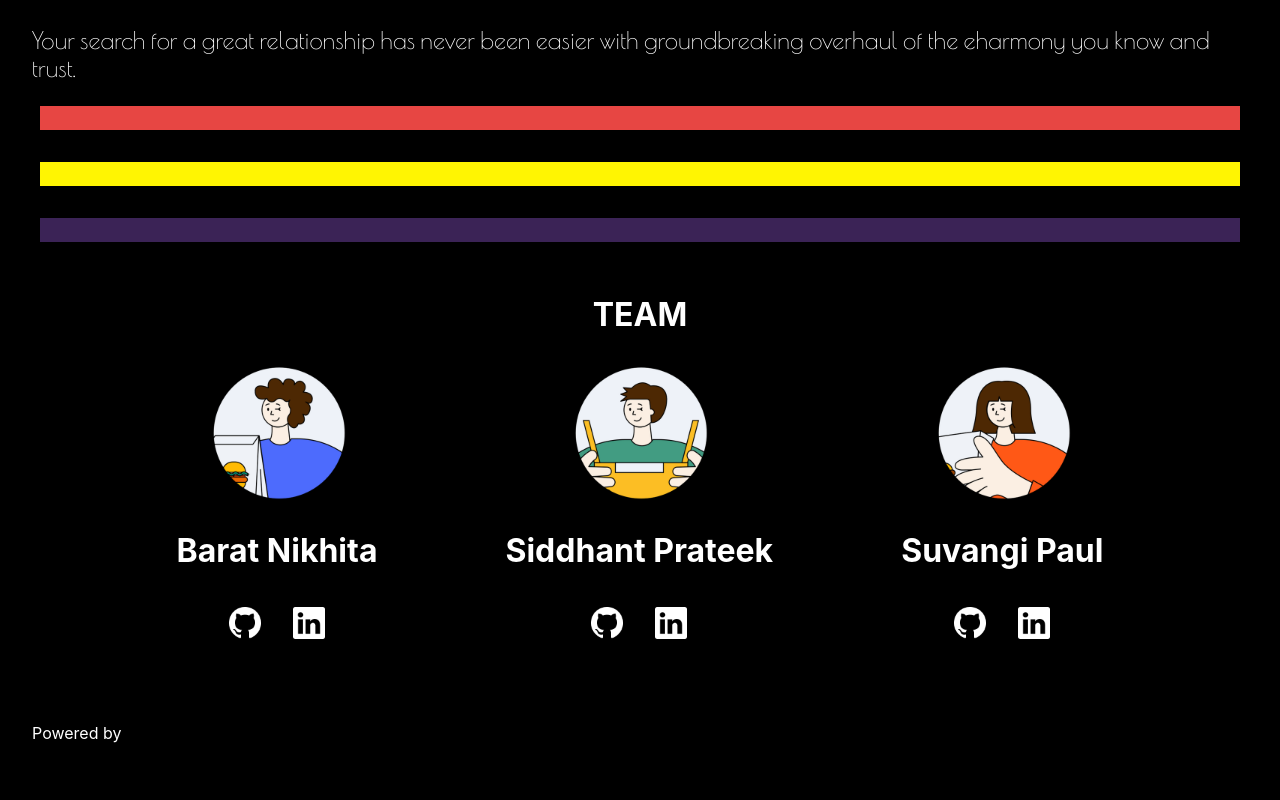
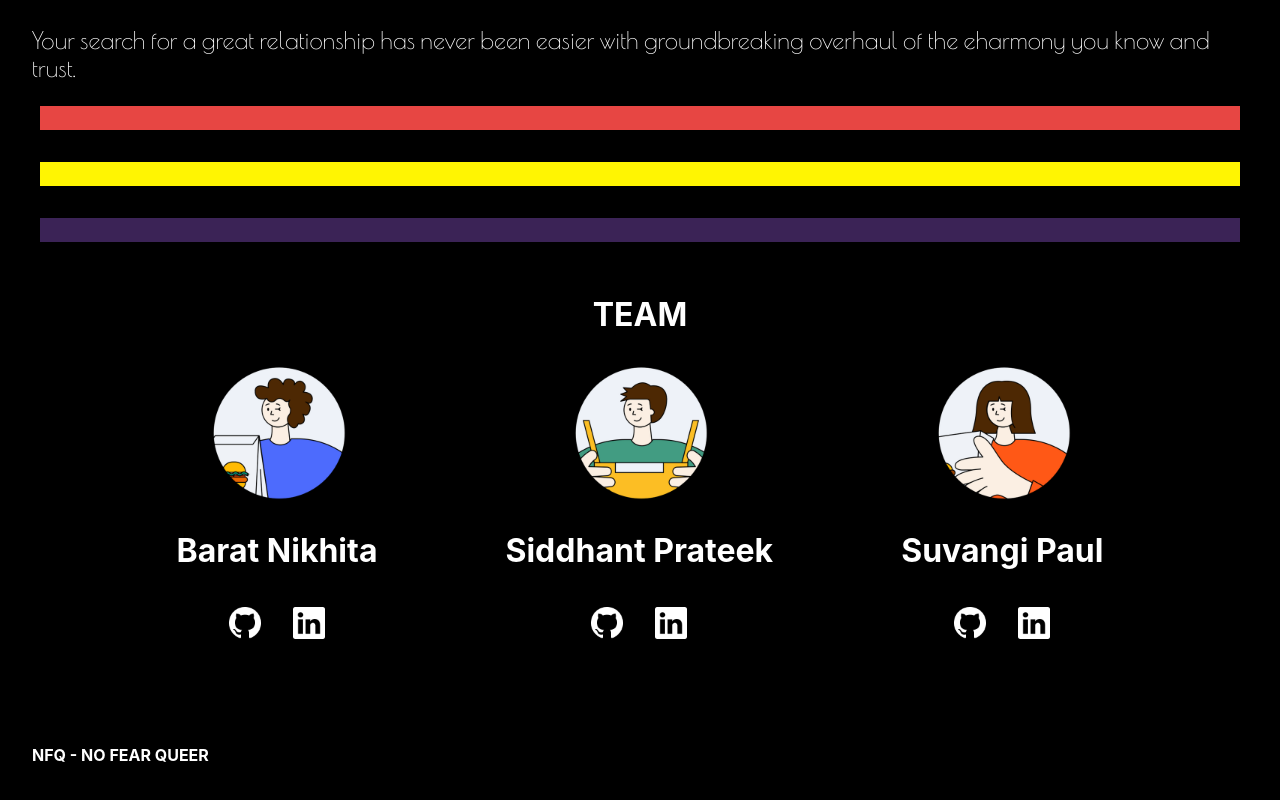
Before and after one commit to suvangipaul/NFQ, a Next.js app in the folder client/: page / in a window 1280 px wide. Shown: the part 1206-2006 px from the top of the page. Before the commit the page ends 1949 px from the top, so only its background shows below. Built offline with nearby package versions, Linux system fonts and the light colour scheme; a web font is replaced by a local one.

Commit message:
Footer Added

```diff
--- a/client/pages/index.tsx
+++ b/client/pages/index.tsx
@@ -18,7 +18,8 @@ const Home: NextPage = () => {
       <main className={styles.main}>
         <div className={styles.headercontainer}>
           <h1>
-            WE&#39;RE &nbsp;&nbsp; <span className={styles.yellowfont}>HERE.</span>
+            WE&#39;RE &nbsp;&nbsp;{" "}
+            <span className={styles.yellowfont}>HERE.</span>
           </h1>
           <h1 className="outlineheader">
             WE&#39;RE &nbsp;&nbsp;&nbsp; <span>QUEER</span>.
@@ -58,21 +59,26 @@ const Home: NextPage = () => {
         <Colorpartion />
         <div className="team_container">
           <h1>TEAM</h1>
-          <Teamcard/>
+          <Teamcard />
         </div>
       </main>
 
       <footer className={styles.footer}>
-        <a
-          href="https://vercel.com?utm_source=create-next-app&utm_medium=default-template&utm_campaign=create-next-app"
-          target="_blank"
-          rel="noopener noreferrer"
-        >
-          Powered by{" "}
-          <span className={styles.logo}>
-            <Image src="/vercel.svg" alt="Vercel Logo" width={72} height={16} />
-          </span>
-        </a>
+        <div>
+          <div className="footer-container">
+            <h4>NFQ - NO FEAR QUEER</h4>
+            <div className="black-portion"></div>
+            <div className="black-portion"></div>
+            <div className="black-portion"></div>
+
+            <div className="footer-content">
+              <div className="footer-icon">
+                {/* <Image src="/" alt="GitHub" width={32} height={32} />
+                <Image src="/" alt="LinkedIn" width={32} height={32} /> */}
+              </div>
+            </div>
+          </div>
+        </div>
       </footer>
     </div>
   );
```
